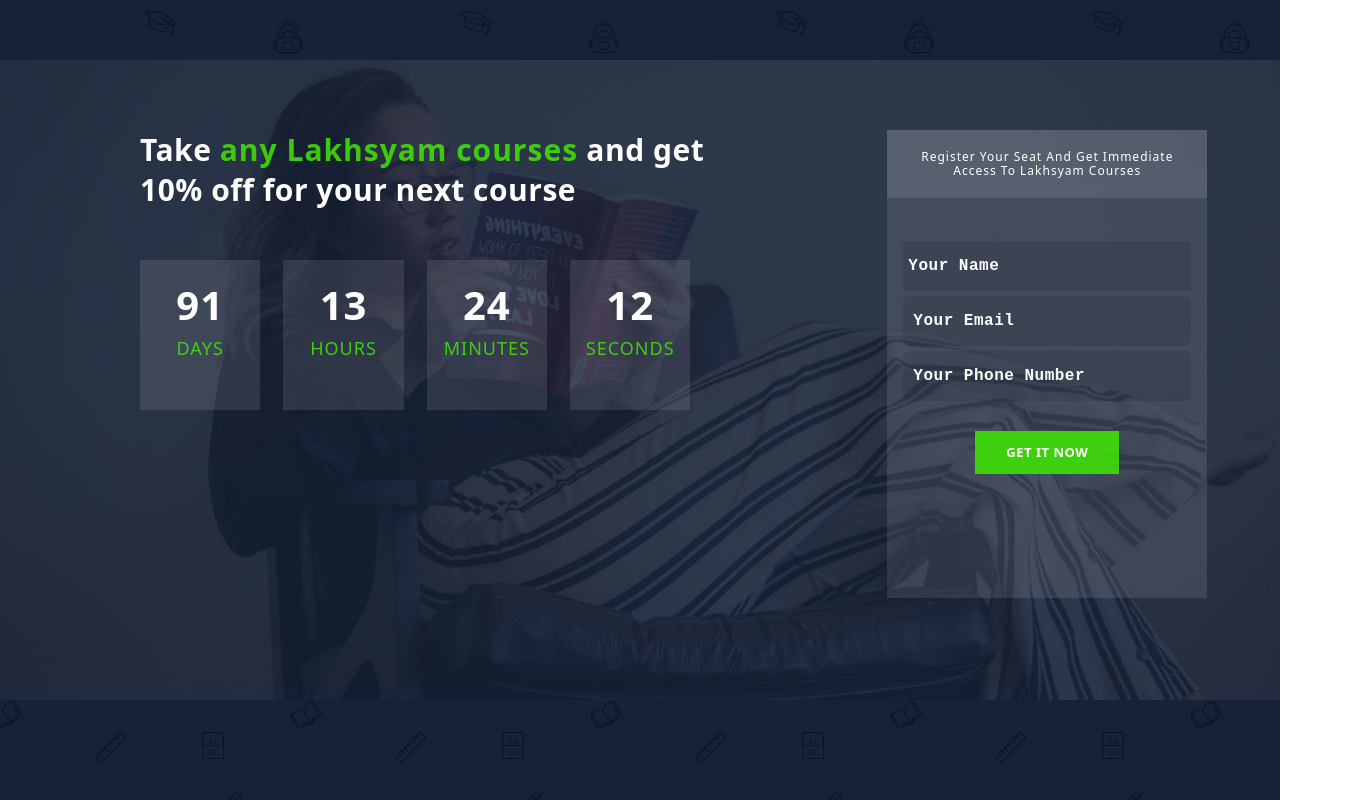
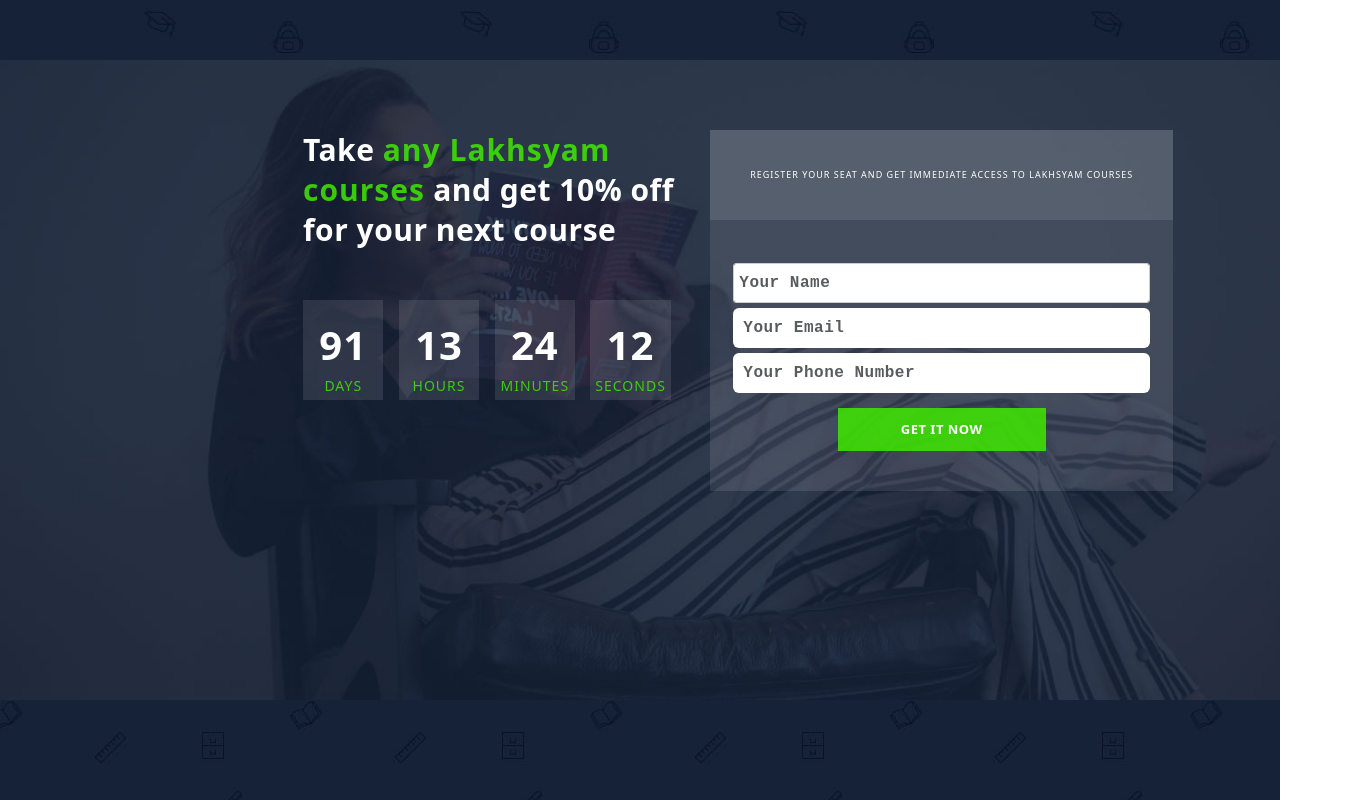
Before and after one commit to Hrx4/LakshyamCoaching, a React (Create React App) app: page / in a window 1280 px wide. Shown: the part 1520-2320 px from the top of the page, 1352 px wide, since content can reach past the window. Built offline with nearby package versions, Linux system fonts and the light colour scheme.

Commit message:
build changes

```diff
--- a/src/components/ComingSoonSection/ComingSoonSection.css
+++ b/src/components/ComingSoonSection/ComingSoonSection.css
@@ -69,16 +69,13 @@
     width: 80%
   }
 
-  @media (max-width: 750px) {
+  @media screen and (max-width: 750px) {
     .container__part{
       flex-direction: row !important;
     }
-     .container{
-       width:  100% !important;
-       flex-direction: row;
-     }
-     .continer .centerIt{
-      width: 100vw;
+    .container{
+      width:  100% !important;
+      /* flex-direction: row; */
     }
     .registration{
       margin-top: 70px !important;
--- a/src/components/ContactForm/ContactForm.css
+++ b/src/components/ContactForm/ContactForm.css
@@ -1,4 +1,4 @@
-.button{
+/* .button{
     position: relative;
     top:15px;
     right:130px
@@ -12,4 +12,4 @@
 }
 textarea.form-control::placeholder{
     color: #fff;
-}
+} */
--- a/src/components/ContactForm/ContactFormB.jsx
+++ b/src/components/ContactForm/ContactFormB.jsx
@@ -85,7 +85,7 @@
 
           <div className="col-md-5 col-sm-10">
             <fieldset>
-              <input style={{border:"none", margin:"10px"}}
+              <input style={{border:"none", marginTop:10, marginBottom:10}}
                 name="email"
                 type="text"
                 className="form-control"
--- a/src/components/CountdownTimer/CountdownTimer.css
+++ b/src/components/CountdownTimer/CountdownTimer.css
@@ -17,7 +17,6 @@
     color: rgb(255, 255, 255);
     background-color: rgba(250, 250, 250, 0.1);
     margin-right: 4%;
-    /* padding: 8px; */
   }
 
   .counter .days .value {
@@ -26,7 +25,6 @@
     display: block;
     width: 100%;
 }
-
 .counter .days span {
     box-sizing: border-box;
     font-size: 18px;
@@ -36,10 +34,11 @@
     letter-spacing: 1px;
     margin-top: 0px;
     display: block;
-
   }
 
    .counter .hours,
+
+
  .counter .minutes,
  .counter .seconds {
   box-sizing: border-box;
@@ -54,7 +53,6 @@
   color: rgb(255, 255, 255);
   background-color: rgba(250, 250, 250, 0.1);
   margin-right: 4%;
-
 }
 
  .counter .hours .value,
@@ -65,7 +63,6 @@
   display: block;
   width: 100%;
 }
-
  .counter .hours span,
  .counter .minutes span,
  .counter .seconds span {
@@ -77,23 +74,4 @@
   letter-spacing: 1px;
   margin-top: 0px;
   display: block;
-
 }
- @media (max-width:750px){
-  .counter{
-    display: flex;
-    flex-direction: column;
-  }
- .days{
-  height: 100px;
-}
-.hours{
-  height: 100px;
-}
-.minutes{
-  height: 100px;
-}
-.seconds{
-  height: 100px;
-}
- }
--- a/src/components/CountdownTimer/CountdownTimer.jsx
+++ b/src/components/CountdownTimer/CountdownTimer.jsx
@@ -44,21 +44,21 @@
 
   return (
     <div className="counter">
-      <div className="days" style={{height:"150px", width:"250px"}}>
+      <div className="days" >
         <div className="value">{countdown.days < 10 ? `0${countdown.days}` : countdown.days}</div>
-        <span >Days</span>
+        <span style={{fontSize:14}} >Days</span>
       </div>
-      <div className="hours" style={{height:"150px", width:"250px"}}>
+      <div className="hours" >
         <div className="value">{countdown.hours < 10 ? `0${countdown.hours}` : countdown.hours}</div>
-        <span >Hours</span>
+        <span  style={{fontSize:14}}>Hours</span>
       </div>
-      <div className="minutes" style={{height:"150px", width:"250px"}}>
+      <div className="minutes" >
         <div className="value">{countdown.minutes < 10 ? `0${countdown.minutes}` : countdown.minutes}</div>
-        <span >Minutes</span>
+        <span style={{fontSize:14}} >Minutes</span>
       </div>
-       <div className="seconds" style={{height:"150px", width:"250px"}}>
+       <div className="seconds" >
         <div className="value">{countdown.seconds < 10 ? `0${countdown.seconds}` : countdown.seconds}</div>
-        <span >Seconds</span>
+        <span style={{fontSize:14}} >Seconds</span>
       </div>
     </div>
   );
--- a/src/components/Navbar/Navbar.css
+++ b/src/components/Navbar/Navbar.css
@@ -186,7 +186,7 @@
         width: 30px;
         justify-content: flex-end;
         align-items: center;
-        margin-left: 80%;
+        margin-left: 50%;
         cursor: pointer;
     }
     .menu-header{
--- a/src/components/RegistrationForm/RegistrationForm.css
+++ b/src/components/RegistrationForm/RegistrationForm.css
@@ -1,6 +1,3 @@
-/* RegistrationForm.css */
-
-/* Style for the top content */
 .top-content {
   display: flex;
 
@@ -13,16 +10,15 @@
 
       margin-top: 0;
       margin-bottom: 0;
-        padding: 20px;
+      padding: 40px;
 
       width: 100%;
       font-weight: 500;
-        font-size: 12px;
+      font-size: 9px;
       color: rgb(255, 255, 255);
       background-color: rgba(250, 250, 250, 0.2);
       text-align: center;
-        line-height: 14px;
-        text-transform: capitalize;
+      line-height: 10px;
 }
 
 #contact {
@@ -50,18 +46,18 @@
   font-family: inherit;
   overflow: visible;
   padding: 0.375rem 0;
-    padding-top: 5px;
-    padding-bottom: 5px;
+
   font-weight: 400;
   line-height: 1.5;
   border-radius: 0;
   border: none;
   outline: none;
   width: 80%;
-    height: 80px;
+  height: 40px;
   background-color: rgba(250, 250, 250, 0.1);
   color: white;
   font-size: 13px;
+
   margin-bottom: 5px;
   letter-spacing: 0.5px;
   z-index: 1;
@@ -80,6 +76,11 @@
   margin: 0;
   /* border: 2px solid red; */
 }
+
+
+
+
+
 .fieldset input{
   border: none;
   padding-left: 10px;
@@ -124,48 +125,8 @@
   display: inline-block;
   box-shadow: none;
   cursor: pointer;
-    position: relative;
-    bottom: 0px;
-    left: 0px;
 }
 
 #form-submit:hover {
   background-color: #44ae1e; /* Hover color */
 }
-  .right-content{
-    width: 25vw;
-    margin-left: 150px;
-    height: 1200px;
-  }
-  #name{
-    height: 50px;
-    background-color: rgba(0, 0, 0, 0.1);
-    border: none;
-  }
-  #email{
-    height: 50px;
-    background-color: rgba(0, 0, 0, 0.1);
-    width: 500px;
-  }
-  #phone-number{
-    height: 50px;
-    background-color: rgba(0, 0, 0, 0.1);
-    width: 500px;
-  }
-  #name::placeholder{
-    color: #fff;
-  }
-  #email::placeholder{
-    color: #fff;
-  }
-  #phone-number::placeholder{
-    color: #fff;
-  }
-  #contact{
-    height: 400px;
-  }
-  /* #fieldset-container>fieldset>button{
-    position: relative;
-    bottom: 0px;
-    left: 0px;
-  } */
```
Lines whose indentation alone changed are shown as unchanged.
